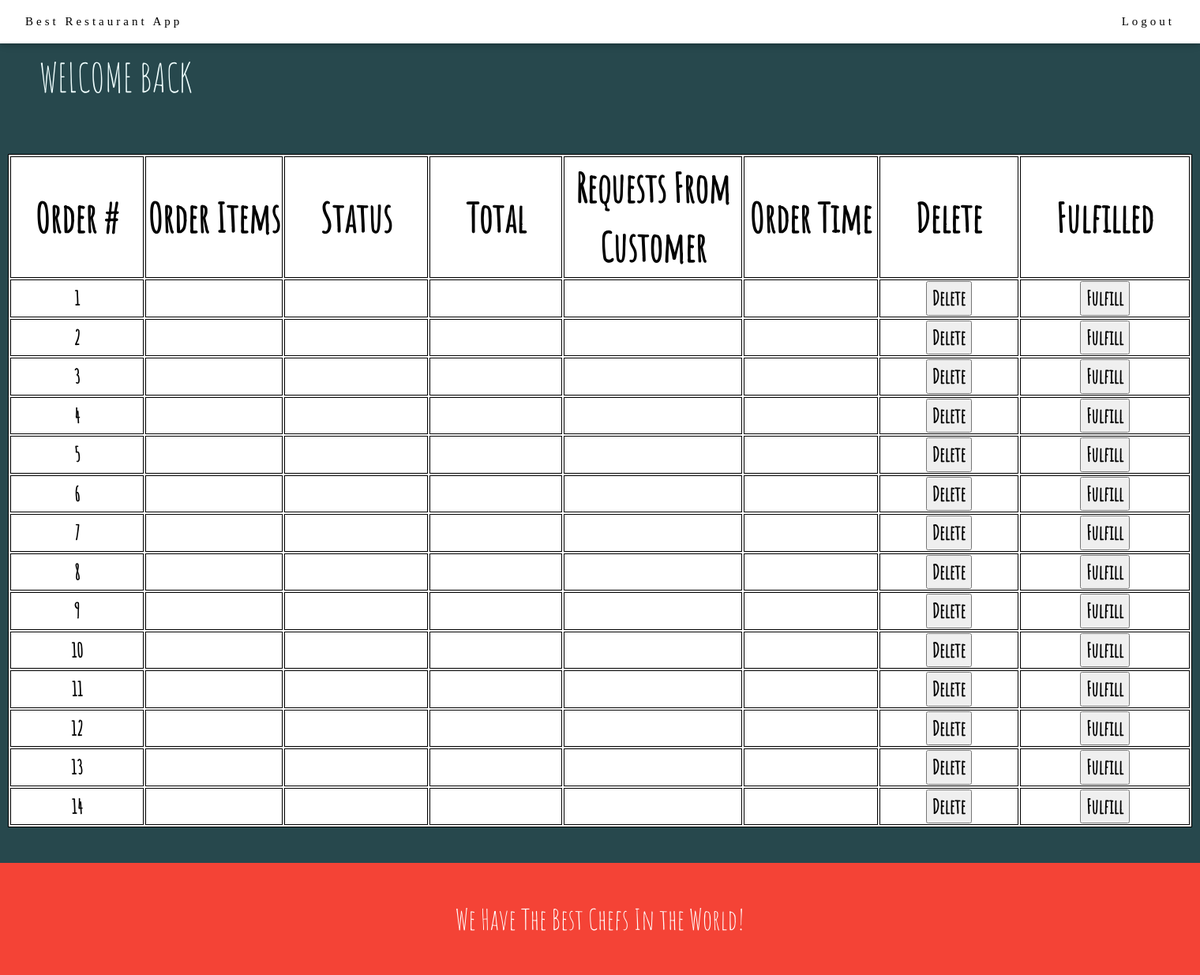
After one commit to jiaxing-commits/software_engineering_app, a Django app: page /employee_portal in a window 1520 px wide. The commit adds this page. Shown: the whole page at 79% size. Run offline with Django 3.2, Linux system fonts and the light colour scheme.

Commit message:
Added employee, customer portals

```diff
--- a/restaurant_app/customer_app/templates/customer_app/default_home.html
+++ b/restaurant_app/customer_app/templates/customer_app/default_home.html
@@ -38,7 +38,7 @@
     <div class="w3-col m6 w3-padding-large">
       <h1 class="w3-center">About Best Restaurant App </h1><br>
       <h5 class="w3-center">Tradition since 1889</h5>
-      <p class="w3-large">The Catering was founded in blabla by Mr. Smith in lorem ipsum dolor sit amet, consectetur adipiscing elit consectetur adipiscing elit, sed do eiusmod tempor incididunt ut labore et dolore magna aliqua. Ut enim ad minim veniam, quis nostrud exercitation ullamco laboris nisi ut aliquip ex ea commodo consequat. Duis aute iruredolor in reprehenderit in voluptate velit esse cillum dolore eu fugiat nulla pariatur.We only use <span class="w3-tag w3-light-grey">seasonal</span> ingredients.</p>
+      <p class="w3-large">The Catering was founded in blabla by Mr. Smith in lorem ipsum dolor sit amet, consectetur adipiscing elit consectetur adipiscing elit, sed do eiusmod tempor incididunt ut labore et dolore magna aliqua. Ut enim ad minim veniam, quis nostrud exercitation ullamco laboris nisi ut aliquip ex ea commodo consequat. Duis aute iruredolor in reprehenderit in voluptate velit esse cillum dolore eu fugiat nulla pariatur. We only use <span class="w3-tag w3-light-grey">seasonal</span> ingredients.</p>
       <p class="w3-large w3-text-grey w3-hide-medium">Excepteur sint occaecat cupidatat non proident, sunt in culpa qui officia deserunt mollit anim id est laborum consectetur adipiscing elit, sed do eiusmod temporincididunt ut labore et dolore magna aliqua. Ut enim ad minim veniam, quis nostrud exercitation ullamco laboris nisi ut aliquip ex ea commodo consequat.</p>
     </div>
   </div>
--- a/restaurant_app/customer_app/urls.py
+++ b/restaurant_app/customer_app/urls.py
@@ -6,4 +6,5 @@ urlpatterns = [
     path('logged', views.logged_home, name='logged_home'),
     path('menu', views.menu, name='menu'),
     path('checkout', views.checkout, name='checkout'),
+    path('customer_portal', views.customer_portal, name='customer_portal'),
 ]
--- a/restaurant_app/customer_app/views.py
+++ b/restaurant_app/customer_app/views.py
@@ -11,3 +11,6 @@ def menu(request):
 
 def checkout(request):
     return render(request, 'customer_app/checkout.html')
+
+def customer_portal(request):
+    return render(request, 'customer_app/customer_portal.html')
--- /dev/null
+++ b/restaurant_app/staff_app/static/css/employee_portal.css
@@ -0,0 +1,40 @@
+body, html {height: 100%}
+body, h1,h2,h3,h4,h5,h6 {font-family: "Amatic SC", sans-serif}
+.w3-top{
+  font-family: "Times New Roman", Georgia, Serif;
+}
+
+body{
+  background-color: rgb(39, 72, 77);
+}
+
+.menu {display: none}
+.bgimg {
+  background-repeat: no-repeat;
+  background-size: cover;
+  min-height: 90%;
+}
+h1{
+  padding: 1em;
+  font-size: 50px;
+  color: azure;
+}
+
+th{
+  font-size: 50px;
+}
+tr{
+  font-size: 25px;
+}
+td{
+  text-align: center;
+  font-weight: bold;
+}
+.center {
+  margin-left: auto;
+  margin-right: auto;
+}
+table, th, td {
+  border: 1px solid black;
+  width:100em;
+}
--- /dev/null
+++ b/restaurant_app/staff_app/templates/staff_app/employee_portal.html
@@ -0,0 +1,188 @@
+<!DOCTYPE html>
+{% load static %}
+<html>
+<title>Employee Portal</title>
+<meta charset="UTF-8">
+<meta name="viewport" content="width=device-width, initial-scale=1">
+<link rel="stylesheet" href="https://www.w3schools.com/w3css/4/w3.css">
+<link rel="stylesheet" href="https://fonts.googleapis.com/css?family=Amatic+SC">
+<link rel="stylesheet" href="{% static 'css/employee_portal.css' %}">
+
+<head>
+</head>
+<body>
+  <div class="w3-top">
+    <div class="w3-bar w3-white w3-padding w3-card" style="letter-spacing:4px;">
+      <a href="#home" class="w3-bar-item w3-button">Best Restaurant App</a>
+      <div class="w3-right w3-hide-small">
+      <a href="#logout" class="w3-bar-item w3-button">Logout</a>
+
+    </div>
+    </div>
+  </div>
+
+  <h1>WELCOME BACK</h1>
+
+  <table class="center" style="background-color:white">
+    <tr>
+      <th>Order #</th>
+      <th>Order Items</th>
+      <th>Status</th>
+      <th>Total</th>
+      <th>Requests From Customer</th>
+      <th>Order Time</th>
+      <th>Delete</th>
+      <th>Fulfilled</th>
+
+    </tr>
+    <tr>
+      <td>1</td>
+      <td></td>
+      <td></td>
+      <td></td>
+      <td></td>
+      <td></td>
+      <td><button type="button">Delete</button></td>
+      <td><button type="button">Fulfill</button></td>
+    </tr>
+    <tr>
+      <td>2</td>
+      <td></td>
+      <td></td>
+      <td></td>
+      <td></td>
+      <td></td>
+      <td><button type="button">Delete</button></td>
+      <td><button type="button">Fulfill</button></td>
+    </tr>
+    <tr>
+      <td>3</td>
+      <td></td>
+      <td></td>
+      <td></td>
+      <td></td>
+      <td></td>
+      <td><button type="button">Delete</button></td>
+      <td><button type="button">Fulfill</button></td>
+    </tr>
+    <tr>
+      <td>4</td>
+      <td></td>
+      <td></td>
+      <td></td>
+      <td></td>
+      <td></td>
+      <td><button type="button">Delete</button></td>
+      <td><button type="button">Fulfill</button></td>
+    </tr>
+      <tr>
+      <td>5</td>
+      <td></td>
+      <td></td>
+      <td></td>
+      <td></td>
+      <td></td>
+      <td><button type="button">Delete</button></td>
+      <td><button type="button">Fulfill</button></td>
+    </tr>
+    <tr>
+      <td>6</td>
+      <td></td>
+      <td></td>
+      <td></td>
+      <td></td>
+      <td></td>
+      <td><button type="button">Delete</button></td>
+      <td><button type="button">Fulfill</button></td>
+    </tr>
+    <tr>
+      <td>7</td>
+      <td></td>
+      <td></td>
+      <td></td>
+      <td></td>
+      <td></td>
+      <td><button type="button">Delete</button></td>
+      <td><button type="button">Fulfill</button></td>
+    </tr>
+    <tr>
+      <td>8</td>
+      <td></td>
+      <td></td>
+      <td></td>
+      <td></td>
+      <td></td>
+      <td><button type="button">Delete</button></td>
+      <td><button type="button">Fulfill</button></td>
+    </tr>
+    <tr>
+      <td>9</td>
+      <td></td>
+      <td></td>
+      <td></td>
+      <td></td>
+      <td></td>
+      <td><button type="button">Delete</button></td>
+      <td><button type="button">Fulfill</button></td>
+    </tr>
+    <tr>
+      <td>10</td>
+      <td></td>
+      <td></td>
+      <td></td>
+      <td></td>
+      <td></td>
+      <td><button type="button">Delete</button></td>
+      <td><button type="button">Fulfill</button></td>
+    </tr>
+      <tr>
+      <td>11</td>
+      <td></td>
+      <td></td>
+      <td></td>
+      <td></td>
+      <td></td>
+      <td><button type="button">Delete</button></td>
+      <td><button type="button">Fulfill</button></td>
+    </tr>
+    <tr>
+      <td>12</td>
+      <td></td>
+      <td></td>
+      <td></td>
+      <td></td>
+      <td></td>
+      <td><button type="button">Delete</button></td>
+      <td><button type="button">Fulfill</button></td>
+    </tr>
+    <tr>
+      <td>13</td>
+      <td></td>
+      <td></td>
+      <td></td>
+      <td></td>
+      <td></td>
+      <td><button type="button">Delete</button></td>
+      <td><button type="button">Fulfill</button></td>
+    </tr>
+    <tr>
+      <td>14</td>
+      <td></td>
+      <td></td>
+      <td></td>
+      <td></td>
+      <td></td>
+      <td><button type="button">Delete</button></td>
+      <td><button type="button">Fulfill</button></td>
+    </tr>
+  </table>
+
+  <br>
+  <br>
+
+<footer class="w3-center w3-red w3-padding w3-xxlarge">
+  <p>We Have The Best Chefs In the World!</p>
+</footer>
+
+</body>
+</html>
--- a/restaurant_app/staff_app/urls.py
+++ b/restaurant_app/staff_app/urls.py
@@ -3,4 +3,5 @@ from . import views
 
 urlpatterns = [
     # path('', views.login, name='login'),
+    path('employee_portal', views.employee_portal, name='employee_portal'),
 ]
--- a/restaurant_app/staff_app/views.py
+++ b/restaurant_app/staff_app/views.py
@@ -1,3 +1,6 @@
 from django.shortcuts import render
 
 # Create your views here.
+
+def employee_portal(request):
+    return render(request, 'staff_app/employee_portal.html')
```
Also changed, not shown: restaurant_app/customer_app/static/css/customer_portal.css (added, +36 -0 lines), restaurant_app/customer_app/templates/customer_app/customer_portal.html (added, +76 -0 lines).
